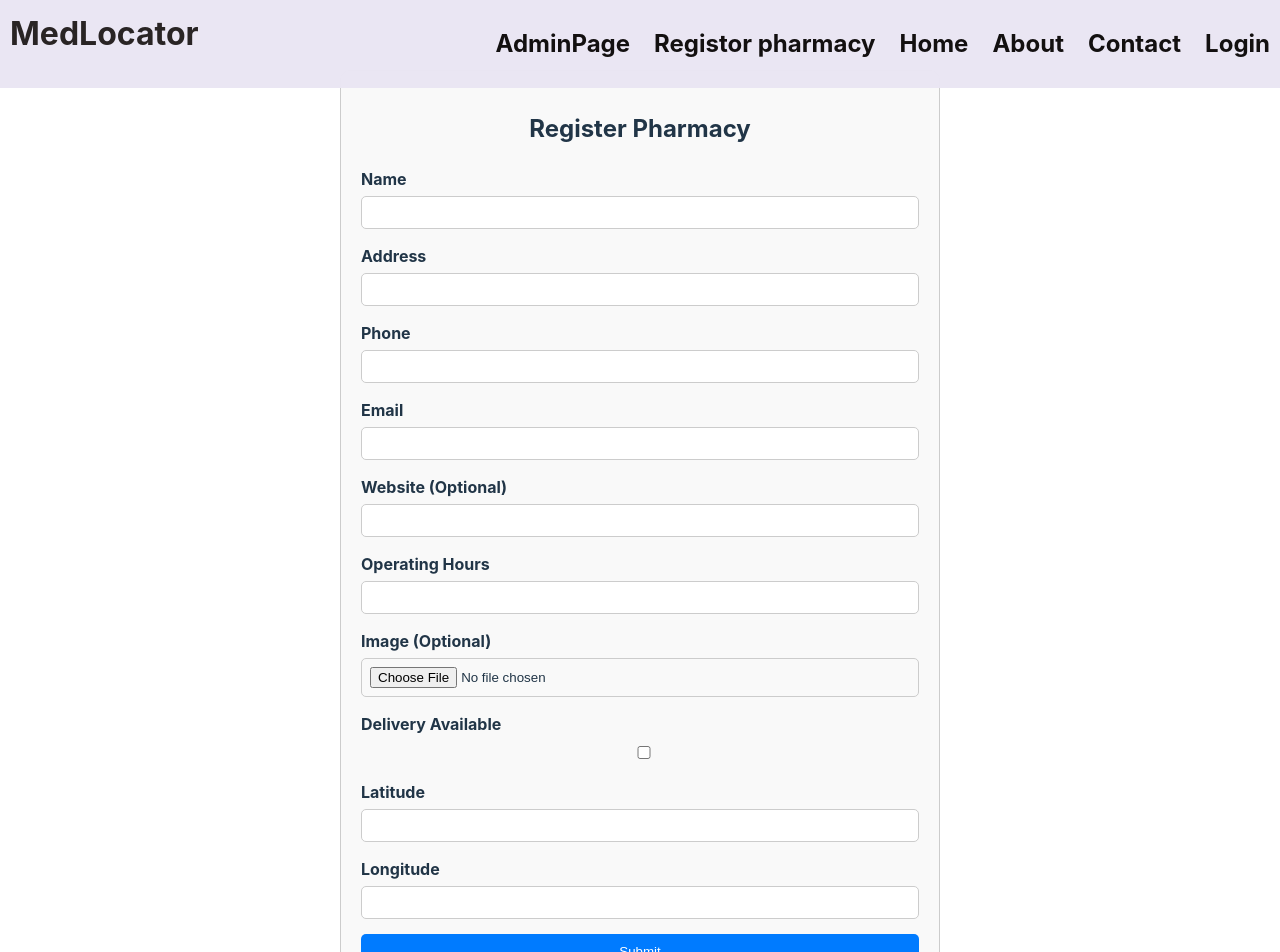
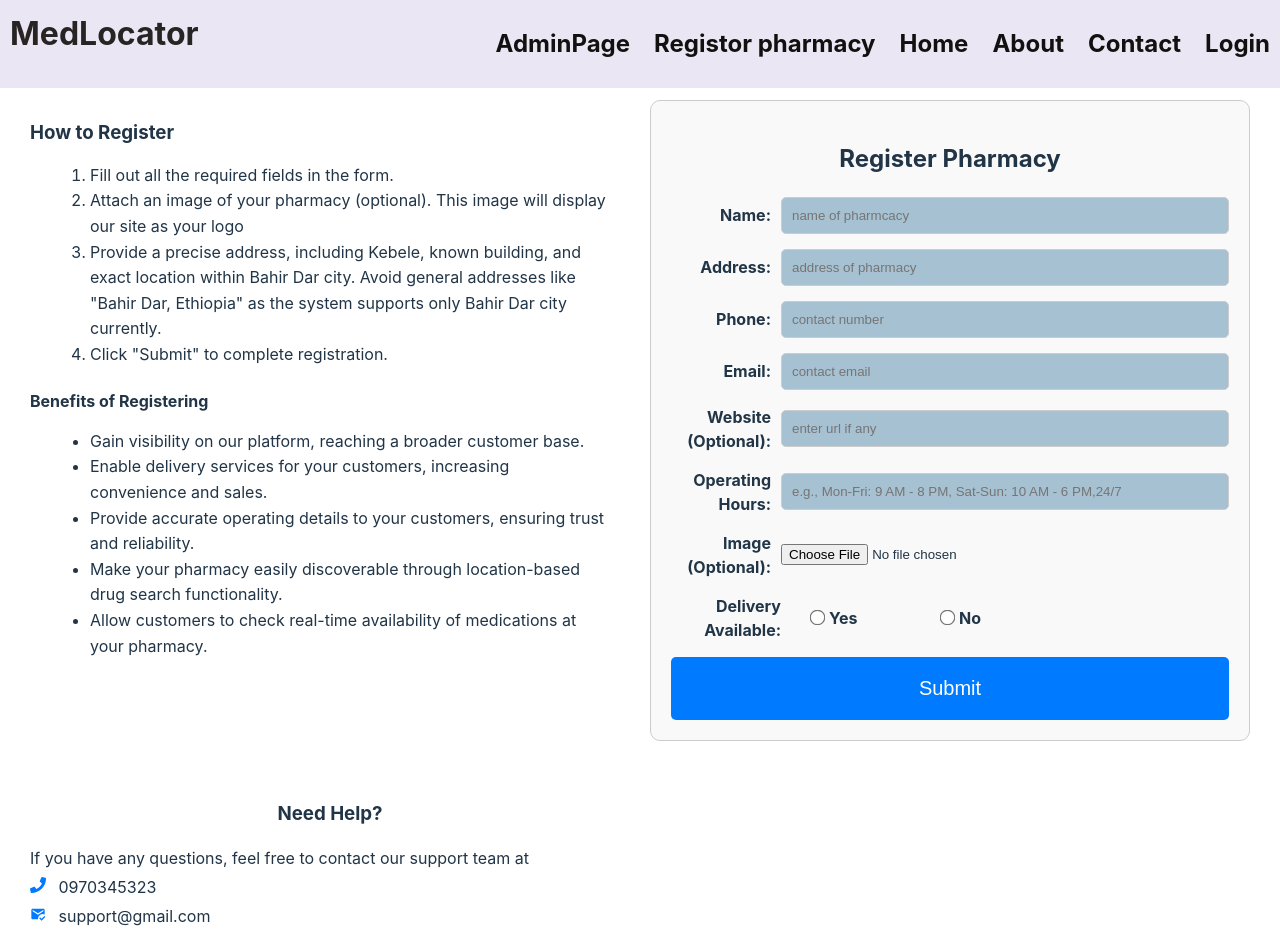
Before and after one commit to solomon-mh/fetanfews, a React (Vite) app: page /pharmacy-registration in a window 1280 px wide. Shown: the top 952 px of the page. Built offline with nearby package versions, Linux system fonts and the light colour scheme.

Commit message:
feat: replace anchor tags with Link components for navigation in Login and Register pages; enhance PharmacyForm styling with grid layout and improved input design

```diff
--- a/src/pages/AddPharmacyForm/PharmacyForm.scss
+++ b/src/pages/AddPharmacyForm/PharmacyForm.scss
@@ -1,6 +1,25 @@
-.pharmacy-form-container {
-    max-width: 600px;
-    margin: 0 auto;
+.container-wrapper {
+  display: grid;
+  grid-template-columns: repeat(auto-fit, minmax(400px, 1fr));
+  gap: 20px;
+  padding: 30px;
+  .how-to-register {
+    margin-right: 20px;
+
+    h3,
+    h4 {
+      font-weight: bold;
+      margin-bottom: 10px;
+    }
+
+    ol,
+    ul {
+      margin-left: 20px;
+      line-height: 1.6;
+    }
+  }
+
+  .pharmacy-form-container {
     padding: 20px;
     border: 1px solid #ccc;
     border-radius: 10px;
@@ -16,31 +35,67 @@
       flex-direction: column;
 
       .form-group {
+        display: flex;
+        flex-direction: column;
         margin-bottom: 15px;
+        div {
+          display: flex;
+          align-items: center;
+          label {
+            width: 100px;
+            font-weight: bold;
+            text-align: right;
+            margin-right: 10px;
+          }
+          input[type="text"],
+          input[type="email"],
+          input[type="url"],
+          input[type="number"] {
+            flex: 1;
+            padding: 10px;
+            border: 1px solid #ccc;
+            border-radius: 5px;
+            background-color: rgb(166, 193, 209);
+            &:focus{
+                outline: none;
+                border-color: #007bff;
 
-        label {
-          font-weight: bold;
-          margin-bottom: 5px;
-          display: block;
+            }
+          }
         }
 
-        input {
-          width: 100%;
-          padding: 8px;
-          border: 1px solid #ccc;
-          border-radius: 5px;
+        .yes-no-group {
+          display: flex;
+          gap: 20px;
+          margin-left: 10px;
+
+          label {
+            display: flex;
+            align-items: center;
+            gap: 5px;
+            font-weight: bold;
+            cursor: pointer;
+
+            input {
+              margin: 0;
+              transform: scale(1.2);
+            }
+          }
         }
 
         .error {
+          margin-top: 5px; // Space between input and error
           color: red;
           font-size: 0.9rem;
+          text-align: center;
         }
       }
 
       button {
         background-color: #007bff;
         color: white;
-        padding: 10px 15px;
+        padding: 20px ;
+        font-size: 20px;
         border: none;
         border-radius: 5px;
         cursor: pointer;
@@ -51,3 +106,23 @@
       }
     }
   }
+  .need-help {
+    margin-top: 20px;
+    text-align: center;
+    ul {
+        margin-left: 20px;
+        line-height: 1.6;
+        text-align: left;
+      }
+    .icon {
+      margin-right: 8px;
+      color: #007bff;
+    }
+
+    p {
+      font-size: 1rem;
+      margin: 5px 0;
+      text-align: left;
+    }
+  }
+}
--- a/src/pages/AddPharmacyForm/PharmcyPhorm.tsx
+++ b/src/pages/AddPharmacyForm/PharmcyPhorm.tsx
@@ -4,6 +4,8 @@ import { useForm } from "react-hook-form";
 import { zodResolver } from "@hookform/resolvers/zod";
 import { pharmacyFormSchema } from "../../utils/validateForm";
 import "./PharmacyForm.scss";
+import { FaPhone } from "react-icons/fa";
+import { MdMarkEmailRead } from "react-icons/md";
 
 interface PharmacyFormValues {
   name: string;
@@ -42,68 +44,205 @@ const PharmacyForm: React.FC = () => {
   };
 
   return (
+    <div className="container-wrapper">
+      <div className="how-to-register">
+        <h3>How to Register</h3>
+        <ol>
+          <li>Fill out all the required fields in the form.</li>
+          <li>
+            Attach an image of your pharmacy (optional). This image will display
+            our site as your logo
+          </li>
+          <li>
+            {" "}
+            Provide a precise address, including Kebele, known building, and
+            exact location within Bahir Dar city. Avoid general addresses like
+            "Bahir Dar, Ethiopia" as the system supports only Bahir Dar city
+            currently.
+          </li>
+          <li>Click "Submit" to complete registration.</li>
+        </ol>
+        <h4>Benefits of Registering</h4>
+        <ul>
+          <li>
+            Gain visibility on our platform, reaching a broader customer base.
+          </li>
+          <li>
+            Enable delivery services for your customers, increasing convenience
+            and sales.
+          </li>
+          <li>
+            Provide accurate operating details to your customers, ensuring trust
+            and reliability.
+          </li>
+          <li>
+            Make your pharmacy easily discoverable through location-based drug
+            search functionality.
+          </li>
+          <li>
+            Allow customers to check real-time availability of medications at
+            your pharmacy.
+          </li>
+        </ul>
+      </div>
       <div className="pharmacy-form-container">
         <h2>Register Pharmacy</h2>
         <form onSubmit={handleSubmit(onSubmit)} className="pharmacy-form">
           <div className="form-group">
-          <label>Name</label>
-          <input type="text" {...register("name")} />
+            <div>
+              <label htmlFor="name">Name:</label>
+              <input
+                id="name"
+                type="text"
+                placeholder="name of pharmcacy"
+                {...register("name")}
+              />
+            </div>
             {errors.name && <p className="error">{errors.name.message}</p>}
           </div>
           <div className="form-group">
-          <label>Address</label>
-          <input type="text" {...register("address")} />
-          {errors.address && <p className="error">{errors.address.message}</p>}
+            <div>
+              <label htmlFor="address">Address:</label>
+              <input
+                id="address"
+                placeholder="address of pharmacy"
+                type="text"
+                {...register("address")}
+              />
+            </div>
+            {errors.address && (
+              <p className="error">{errors.address.message}</p>
+            )}
           </div>
           <div className="form-group">
-          <label>Phone</label>
-          <input type="text" {...register("phone")} />
+            <div>
+              <label htmlFor="phone">Phone:</label>
+              <input
+                id="phone"
+                placeholder="contact number"
+                type="text"
+                {...register("phone")}
+              />
+            </div>
             {errors.phone && <p className="error">{errors.phone.message}</p>}
           </div>
           <div className="form-group">
-          <label>Email</label>
-          <input type="email" {...register("email")} />
+            <div>
+              <label htmlFor="email">Email:</label>
+              <input
+                id="email"
+                type="email"
+                placeholder="contact email"
+                {...register("email")}
+              />
+            </div>
             {errors.email && <p className="error">{errors.email.message}</p>}
           </div>
           <div className="form-group">
-          <label>Website (Optional)</label>
-          <input type="url" {...register("website")} />
-          {errors.website && <p className="error">{errors.website.message}</p>}
+            <div>
+              <label htmlFor="website">Website (Optional):</label>
+              <input
+                id="website"
+                placeholder="enter url if any"
+                type="url"
+                {...register("website")}
+              />
+            </div>
+            {errors.website && (
+              <p className="error">{errors.website.message}</p>
+            )}
           </div>
           <div className="form-group">
-          <label>Operating Hours</label>
-          <input type="text" {...register("operating_hours")} />
+            <div>
+              <label htmlFor="operating_hours">Operating Hours:</label>
+              <input
+                id="operating_hours"
+                type="text"
+                placeholder="e.g., Mon-Fri: 9 AM - 8 PM, Sat-Sun: 10 AM - 6 PM,24/7"
+                {...register("operating_hours")}
+              />
+            </div>
             {errors.operating_hours && (
               <p className="error">{errors.operating_hours.message}</p>
             )}
           </div>
           <div className="form-group">
-          <label>Image (Optional)</label>
-          <input type="file" {...register("image")} />
+            <div>
+              <label htmlFor="image">Image (Optional):</label>
+              <input id="image" type="file" {...register("image")} />
+            </div>
           </div>
           <div className="form-group">
-          <label>Delivery Available</label>
-          <input type="checkbox" {...register("delivery_available")} />
+            <div className="yes-no-group">
+              <label>Delivery Available:</label>
+
+              <label htmlFor="delivery_yes">
+                <input
+                  id="delivery_yes"
+                  type="radio"
+                  value="true"
+                  {...register("delivery_available")}
+                />
+                Yes
+              </label>
+              <label htmlFor="delivery_no">
+                <input
+                  id="delivery_no"
+                  type="radio"
+                  value="false"
+                  {...register("delivery_available")}
+                />
+                No
+              </label>
+            </div>
             {errors.delivery_available && (
               <p className="error">{errors.delivery_available.message}</p>
             )}
           </div>
-        <div className="form-group">
-          <label>Latitude</label>
-          <input type="number" step="any" {...register("latitude")} />
-          {errors.latitude && (
-            <p className="error">{errors.latitude.message}</p>
-          )}
-        </div>
-        <div className="form-group">
-          <label>Longitude</label>
-          <input type="number" step="any" {...register("longitude")} />
-          {errors.longitude && (
-            <p className="error">{errors.longitude.message}</p>
-          )}
-        </div>
+
           <button type="submit">Submit</button>
         </form>
+      </div>
+
+      <div className="need-help">
+        <h3>Need Help?</h3>
+        <p>
+          If you have any questions, feel free to contact our support team at
+        </p>
+        <p>
+          <FaPhone className="icon" /> 0970345323
+        </p>
+        <p>
+          <MdMarkEmailRead className="icon" /> support@gmail.com
+        </p>
+        <h3>Other Benefits</h3>
+        <ul>
+          <li>
+            Build customer loyalty by offering a user-friendly experience
+            through online searches and purchases.
+          </li>
+          <li>
+            Receive analytics on customer searches to stock high-demand
+            medications effectively.
+          </li>
+          <li>
+            Reduce unnecessary inquiries by providing comprehensive information
+            about your offerings online.
+          </li>
+          <li>
+            Boost sales by attracting nearby customers actively looking for
+            specific medications.
+          </li>
+          <li>
+            Participate in platform promotions and highlight your services, such
+            as free delivery or discounts.
+          </li>
+          <li>
+            Strengthen your presence in the community by being part of an
+            innovative healthcare network.
+          </li>
+        </ul>
+      </div>
     </div>
   );
 };
--- a/src/pages/Auth/LoginPage.tsx
+++ b/src/pages/Auth/LoginPage.tsx
@@ -4,7 +4,7 @@ import { LoginCredentials } from "../../utils/interfaces";
 import { login } from "../../api/auth";
 import "./Auth.scss";
 import drugStore from "../../assets/images/drugstore.jpg";
-
+import { Link } from "react-router-dom";
 const Login: React.FC = () => {
   const [formData, setFormData] = useState<LoginCredentials>({
     phone: "",
@@ -65,7 +65,7 @@ const Login: React.FC = () => {
           <button type="submit">Login</button>
         </form>
         <p>
-          Don't have an account? <a href="/user/signup">Sign Up</a>
+          Don't have an account? <Link to="/user/signup">Sign Up</Link>
         </p>
       </div>
       <div className="auth-image">
--- a/src/pages/Auth/RegisterPage.tsx
+++ b/src/pages/Auth/RegisterPage.tsx
@@ -6,6 +6,7 @@ import { useForm } from "react-hook-form";
 import { zodResolver } from "@hookform/resolvers/zod";
 import { formSchema } from "../../utils/validateForm";
 import { FormErrors } from "../../utils/interfaces";
+import { Link } from "react-router-dom";
 const SignUp: React.FC = () => {
 
   const [submissionMessage, setSubmissionMessage] = useState(" ");
@@ -118,7 +119,7 @@ const SignUp: React.FC = () => {
           <button type="submit">Sign Up</button>
         </form>
         <p>
-          Already have an account? <a href="/user/login">Login</a>
+          Already have an account? <Link to="/user/login">Login</Link>
         </p>
       </div>
       <div className="auth-image">
```
Lines whose indentation alone changed are shown as unchanged.
